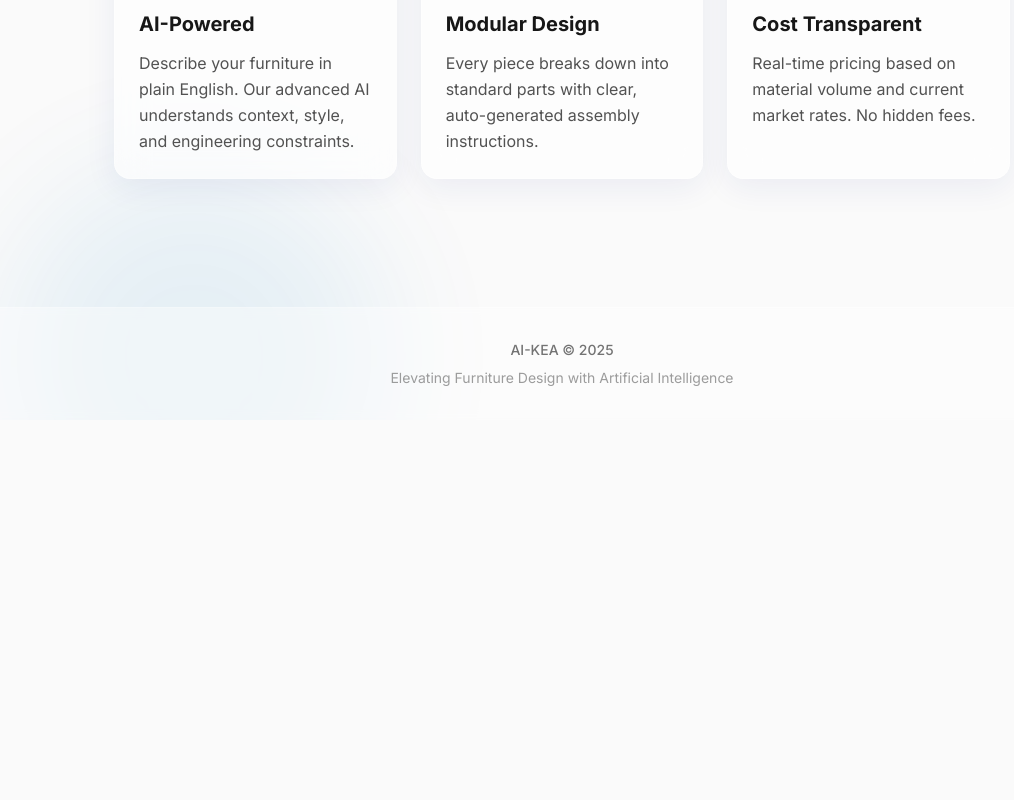
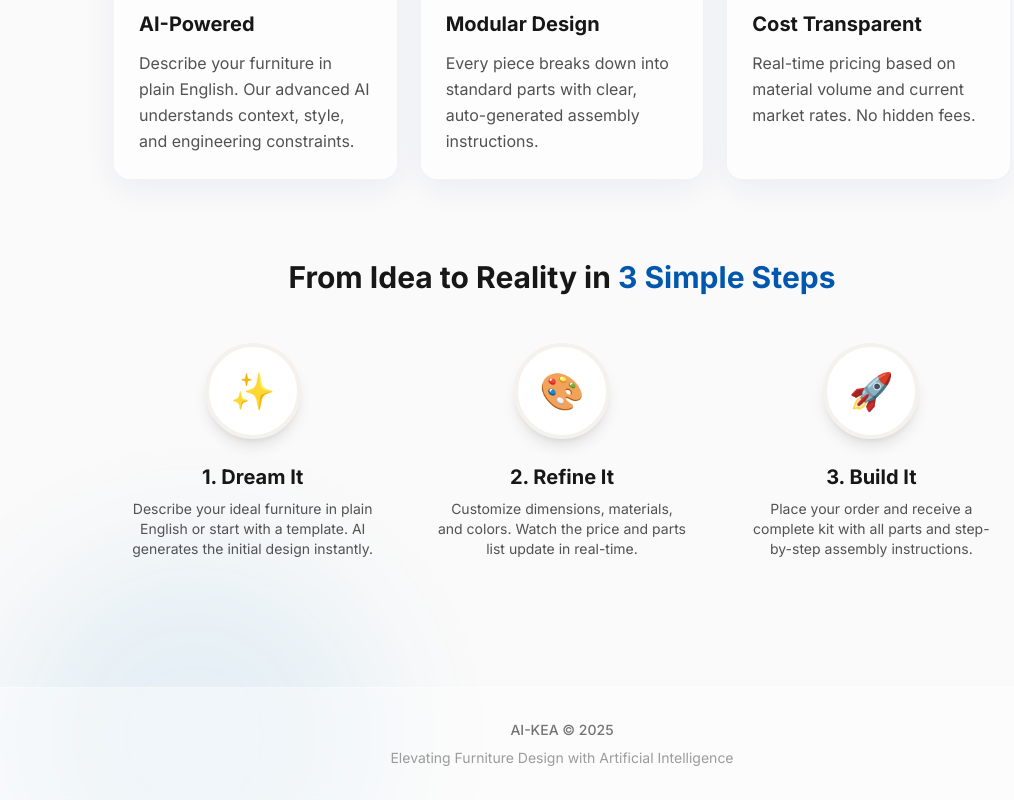
Before and after one commit to SanvidPathak/ai-kea-furniture-design-, a React (Vite) app: page / in a window 1280 px wide. Shown: the part 818-1618 px from the top of the page, without its empty margins (78-1092 px from the left). Before the commit the page ends 1238 px from the top, so only its background shows below. Built offline with nearby package versions, Linux system fonts and the light colour scheme; no server answers.

Commit message:
feat: Implement initial Navbar and HomePage components to establish primary user interface.

```diff
--- a/src/components/common/Navbar.jsx
+++ b/src/components/common/Navbar.jsx
@@ -31,13 +31,13 @@ export function Navbar() {
                     <ThemeToggle />
                     {isAuthenticated ? (
                         <>
-                            <Link to="/account" className="hidden sm:flex items-center gap-2 text-sm text-neutral-800 hover:text-ikea-blue transition-colors font-medium dark:text-neutral-200 dark:hover:text-ikea-blue">
+                            <Link to="/account" className="flex items-center gap-2 text-sm text-neutral-800 hover:text-ikea-blue transition-colors font-medium dark:text-neutral-200 dark:hover:text-ikea-blue">
                                 <span className="w-8 h-8 rounded-full bg-ikea-blue/10 flex items-center justify-center text-ikea-blue dark:bg-ikea-blue/20 dark:text-ikea-blue">
                                     <svg className="w-4 h-4" fill="none" stroke="currentColor" viewBox="0 0 24 24">
                                         <path strokeLinecap="round" strokeLinejoin="round" strokeWidth={2} d="M16 7a4 4 0 11-8 0 4 4 0 018 0zM12 14a7 7 0 00-7 7h14a7 7 0 00-7-7z" />
                                     </svg>
                                 </span>
-                                <span>{user?.displayName || 'User'}</span>
+                                <span className="hidden sm:block">{user?.displayName || 'User'}</span>
                             </Link>
                             <Button variant="secondary" onClick={handleSignOut} className="text-xs sm:text-sm">
                                 Sign Out
--- a/src/pages/HomePage.jsx
+++ b/src/pages/HomePage.jsx
@@ -110,6 +110,54 @@ export function HomePage() {
               </p>
             </GlassPanel>
           </motion.div>
+
+          {/* How It Works Section */}
+          <motion.div
+            variants={containerVariants}
+            className="mb-20"
+          >
+            <h3 className="text-3xl font-bold text-neutral-900 dark:text-white mb-12 text-center">
+              From Idea to Reality in <span className="text-ikea-blue">3 Simple Steps</span>
+            </h3>
+
+            <div className="grid md:grid-cols-3 gap-8 relative">
+              {/* Connector Line (Desktop) */}
+              <div className="hidden md:block absolute top-12 left-1/6 right-1/6 h-0.5 bg-gradient-to-r from-transparent via-ikea-blue/30 to-transparent z-0" />
+
+              {/* Step 1 */}
+              <div className="relative z-10 flex flex-col items-center text-center group">
+                <div className="w-24 h-24 bg-white dark:bg-neutral-800 rounded-full shadow-lg border-4 border-earth-beige dark:border-neutral-700 flex items-center justify-center mb-6 group-hover:scale-110 transition-transform duration-300">
+                  <span className="text-4xl">✨</span>
+                </div>
+                <h4 className="text-xl font-bold text-neutral-900 dark:text-white mb-2">1. Dream It</h4>
+                <p className="text-neutral-600 dark:text-neutral-400 text-sm max-w-[250px]">
+                  Describe your ideal furniture in plain English or start with a template. AI generates the initial design instantly.
+                </p>
+              </div>
+
+              {/* Step 2 */}
+              <div className="relative z-10 flex flex-col items-center text-center group">
+                <div className="w-24 h-24 bg-white dark:bg-neutral-800 rounded-full shadow-lg border-4 border-earth-beige dark:border-neutral-700 flex items-center justify-center mb-6 group-hover:scale-110 transition-transform duration-300">
+                  <span className="text-4xl">🎨</span>
+                </div>
+                <h4 className="text-xl font-bold text-neutral-900 dark:text-white mb-2">2. Refine It</h4>
+                <p className="text-neutral-600 dark:text-neutral-400 text-sm max-w-[250px]">
+                  Customize dimensions, materials, and colors. Watch the price and parts list update in real-time.
+                </p>
+              </div>
+
+              {/* Step 3 */}
+              <div className="relative z-10 flex flex-col items-center text-center group">
+                <div className="w-24 h-24 bg-white dark:bg-neutral-800 rounded-full shadow-lg border-4 border-earth-beige dark:border-neutral-700 flex items-center justify-center mb-6 group-hover:scale-110 transition-transform duration-300">
+                  <span className="text-4xl">🚀</span>
+                </div>
+                <h4 className="text-xl font-bold text-neutral-900 dark:text-white mb-2">3. Build It</h4>
+                <p className="text-neutral-600 dark:text-neutral-400 text-sm max-w-[250px]">
+                  Place your order and receive a complete kit with all parts and step-by-step assembly instructions.
+                </p>
+              </div>
+            </div>
+          </motion.div>
         </div>
       </section>
     </motion.div>
```
